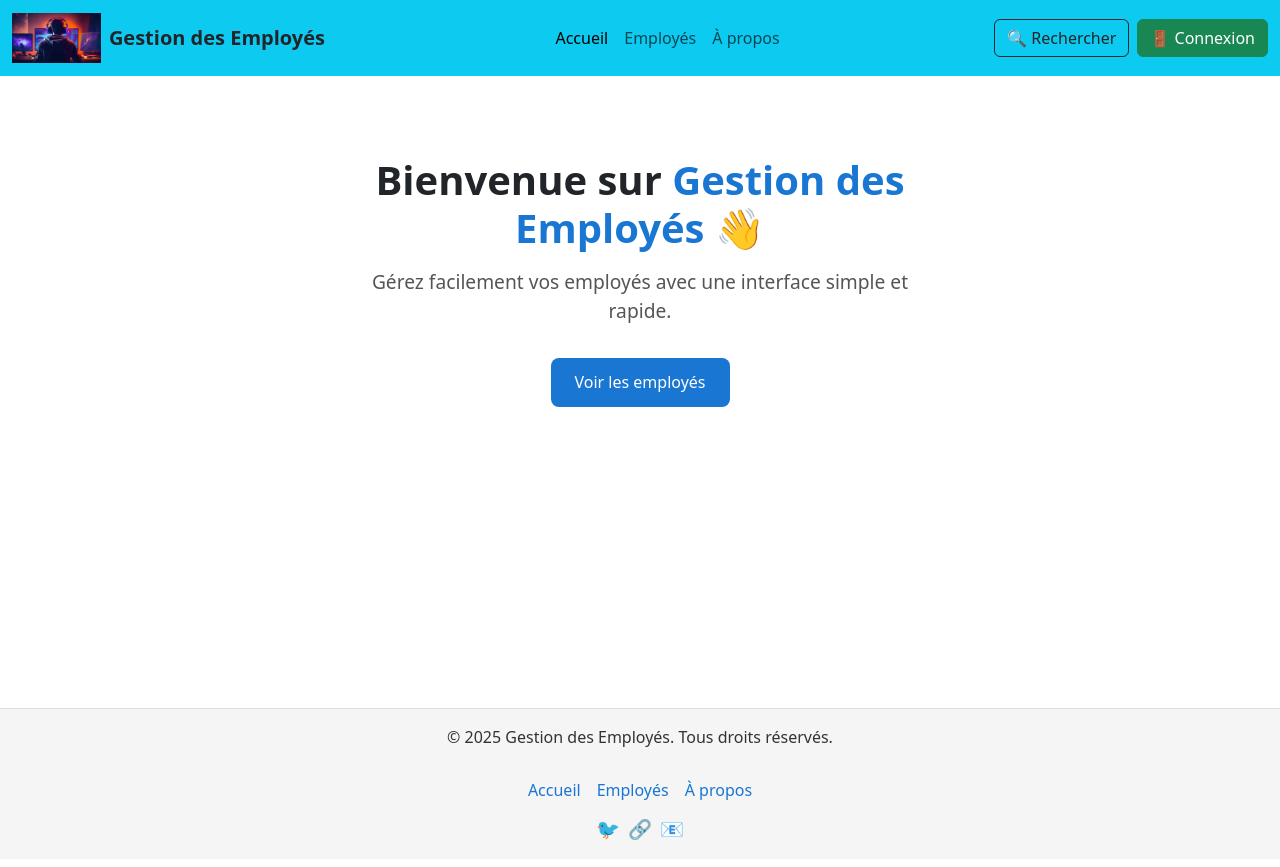
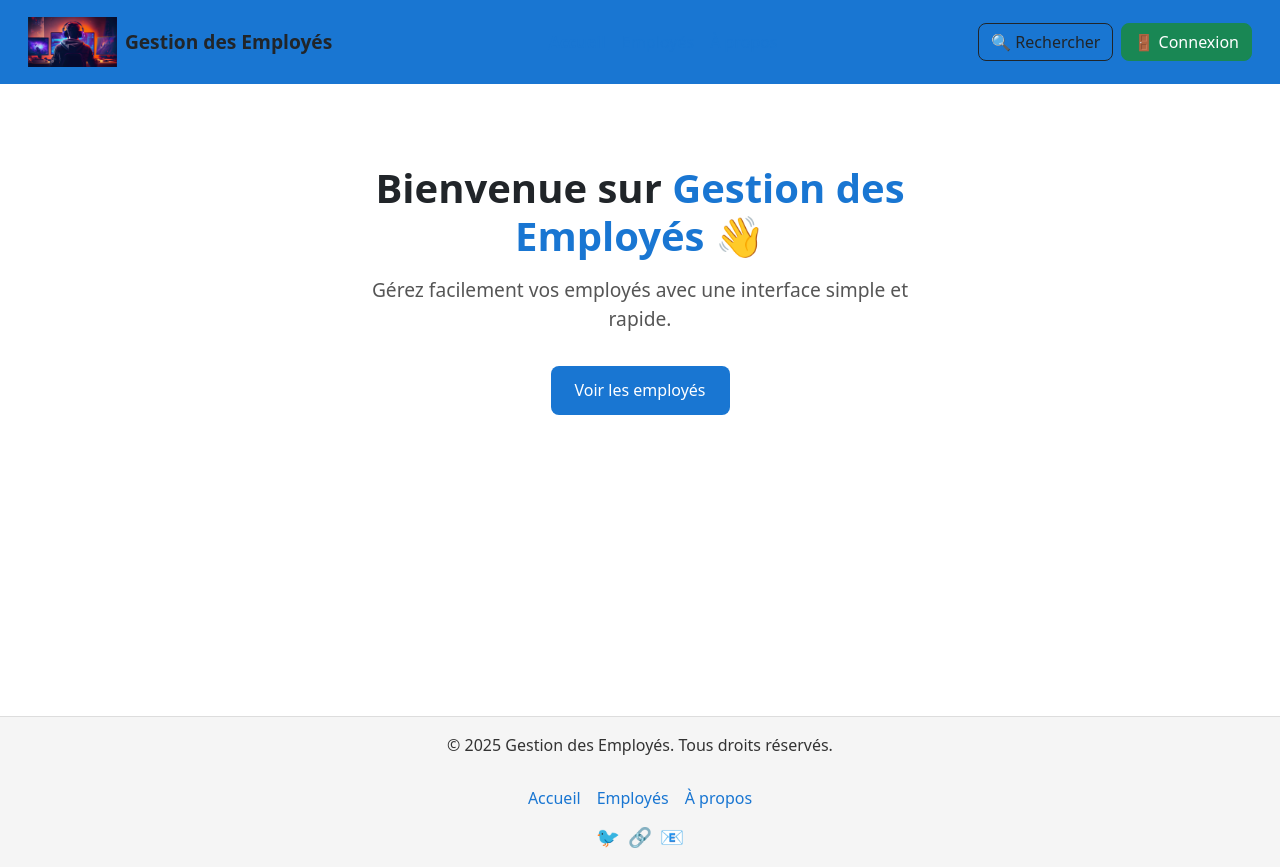
Before and after one commit to diamanka28/Front_Angular, an Angular app: page / in a window 1280 px wide. Built offline with nearby package versions, Linux system fonts and the light colour scheme.

Commit message:
toujour le header couleur

```diff
--- a/src/app/components/header/header.component.scss
+++ b/src/app/components/header/header.component.scss
@@ -1,61 +1,27 @@
-.app-header {
-  position: sticky;
-  top: 0;
-  z-index: 1000;
-  background: #5184b8;
-  border-bottom: 2px solid #ddd;
-  height: 80px;
+.navbar {
+  padding: 0.75rem 1rem;
+  background-color: #1976d2 !important
 }
 
-.header-content {
-    display: flex;
-    align-items: center;
-    justify-content: space-between;
-    height: 100%;
+.navbar-brand span {
+  font-size: 1.2rem;
 }
 
-.logo-title{
-    display: flex;
-    align-items: center;
-    gap: 10px;
-    text-decoration: none;
-    color: #222;
-    font-weight: bold;
-    font-size: 1.2rem;
+.navbar-nav .nav-link {
+  color: #1976d2 !important; /* bleu foncé lisible sur fond clair */
+  font-weight: 500;
 }
 
-.navlist{
-    display: flex;
-    gap: 20px;
-    list-style: none;
-    margin: 0;
-    padding: 0;
-    cursor: pointer;
-
-    a{
-        text-decoration: none;
-        color: #333;
-        font-weight: 500;
-        padding: 8px 12px;
-        border-radius: 6px;
-        transition: 0.2s;
-    }
-
-    a:hover, a.active{
-        background: #f0f0f0;
-    }
+.navbar-nav .nav-link.active {
+  font-weight: bold;
+  text-decoration: underline;
 }
 
-.actions{
-    display: flex;
-    align-items: center;
-    gap: 15px;
-    padding-right: 20px;
+.navbar-nav .nav-link:hover {
+  color: #001a33 !important;
+}
 
-    button{
-        background: none;
-        border: none;
-        cursor: pointer;
-        font-size: 1.2rem;
-    }
+.btn {
+  font-weight: 500;
+  border-radius: 8px;
 }
```
